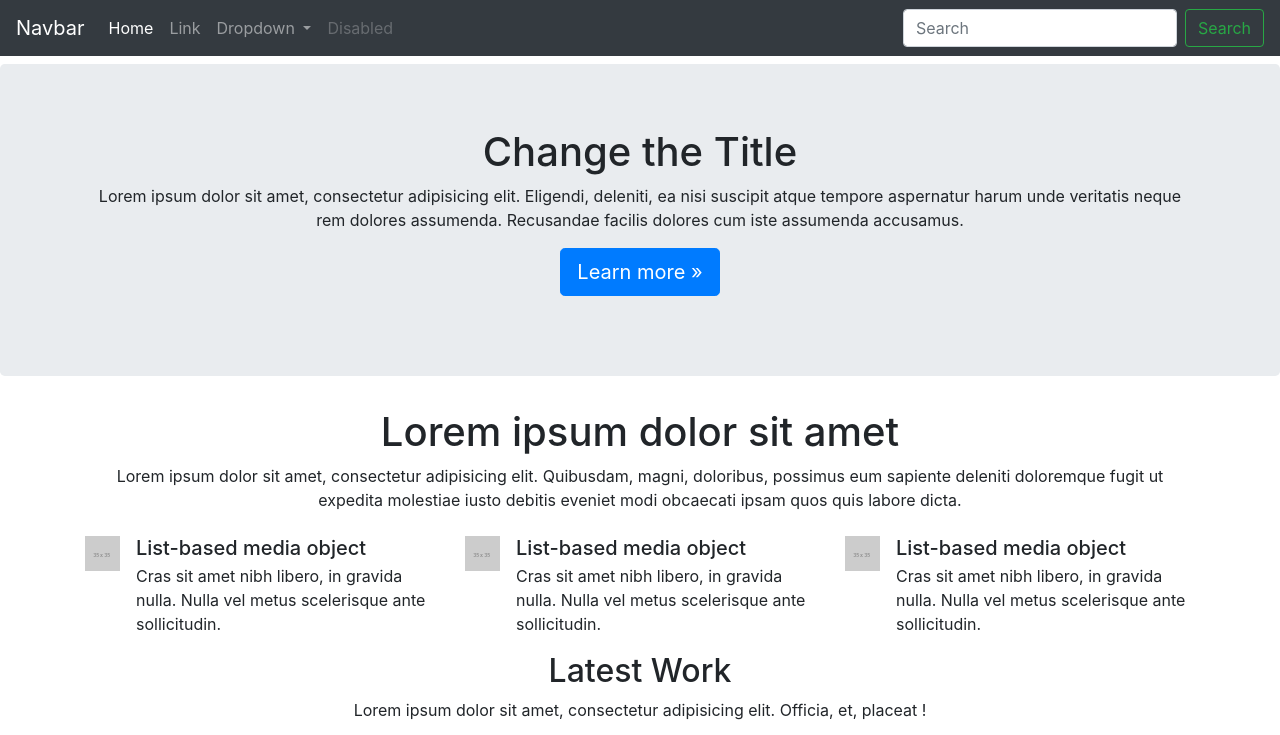
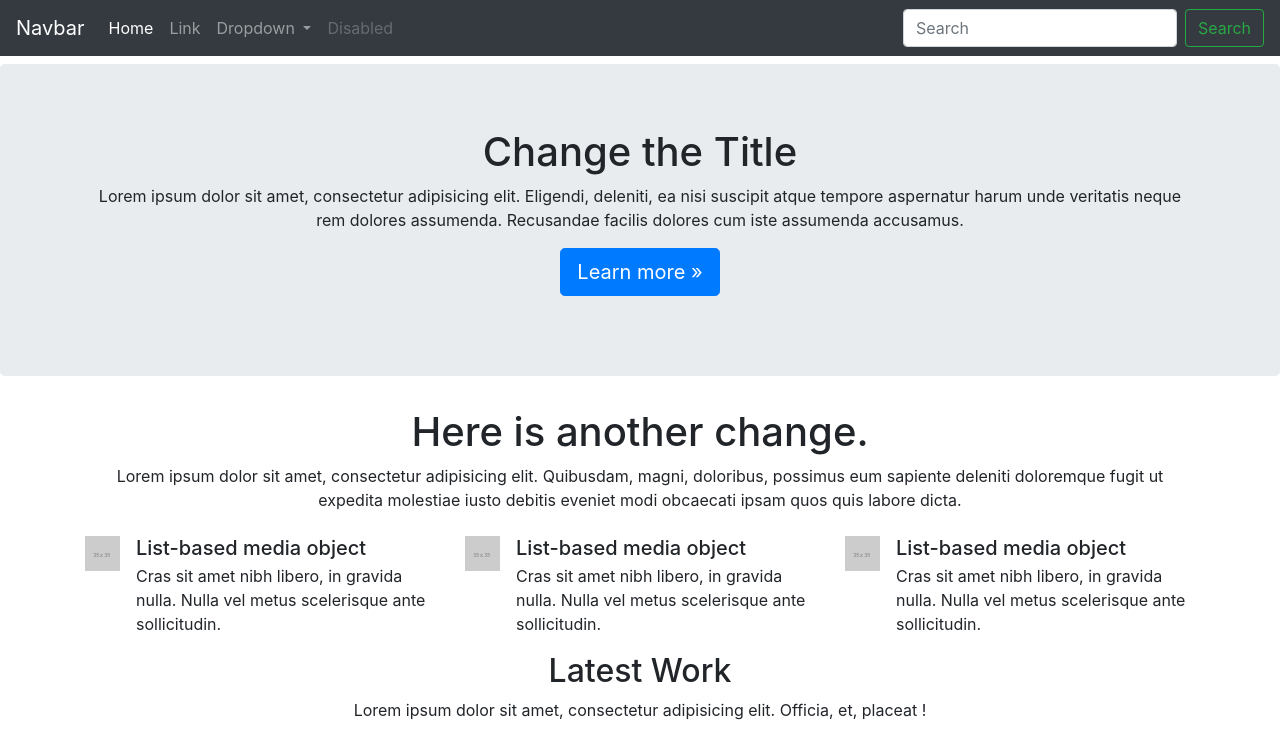
Before and after one commit to coachkeel/coachkeel.github.io, a plain HTML site: page index.html in a window 1280 px wide. Shown: the top 735 px of the page. Drawn offline with Linux system fonts and the light colour scheme.

Commit message:
another change

```diff
--- a/index.html
+++ b/index.html
@@ -60,7 +60,7 @@
       <div class="container">
         <div class="row">
           <div class="col-12 text-center">
-            <h1>Lorem ipsum dolor sit amet</h1>
+            <h1>Here is another change.</h1>
             <p>Lorem ipsum dolor sit amet, consectetur adipisicing elit. Quibusdam, magni, doloribus, possimus eum sapiente deleniti doloremque fugit ut expedita molestiae iusto debitis eveniet modi obcaecati ipsam quos quis labore dicta.</p>
           </div>
         </div>
```
